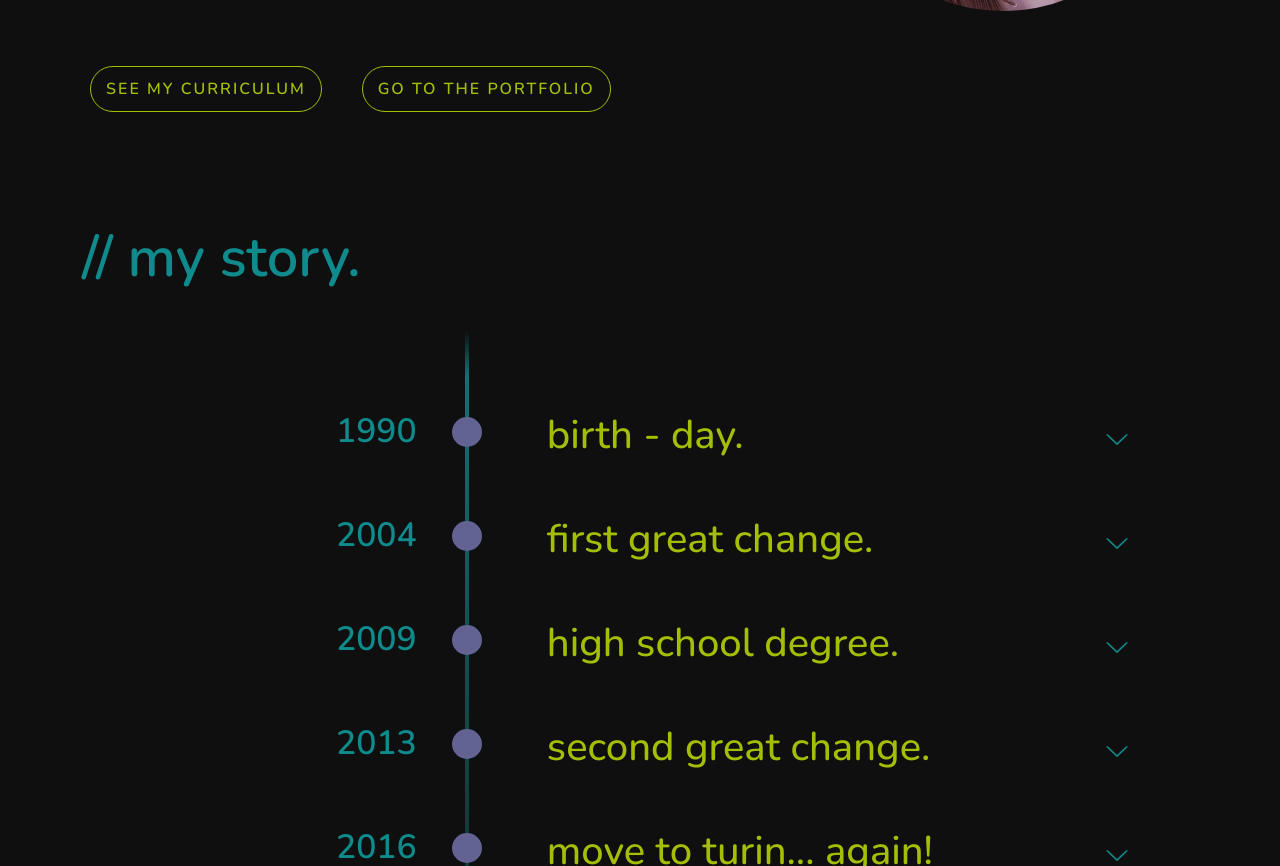
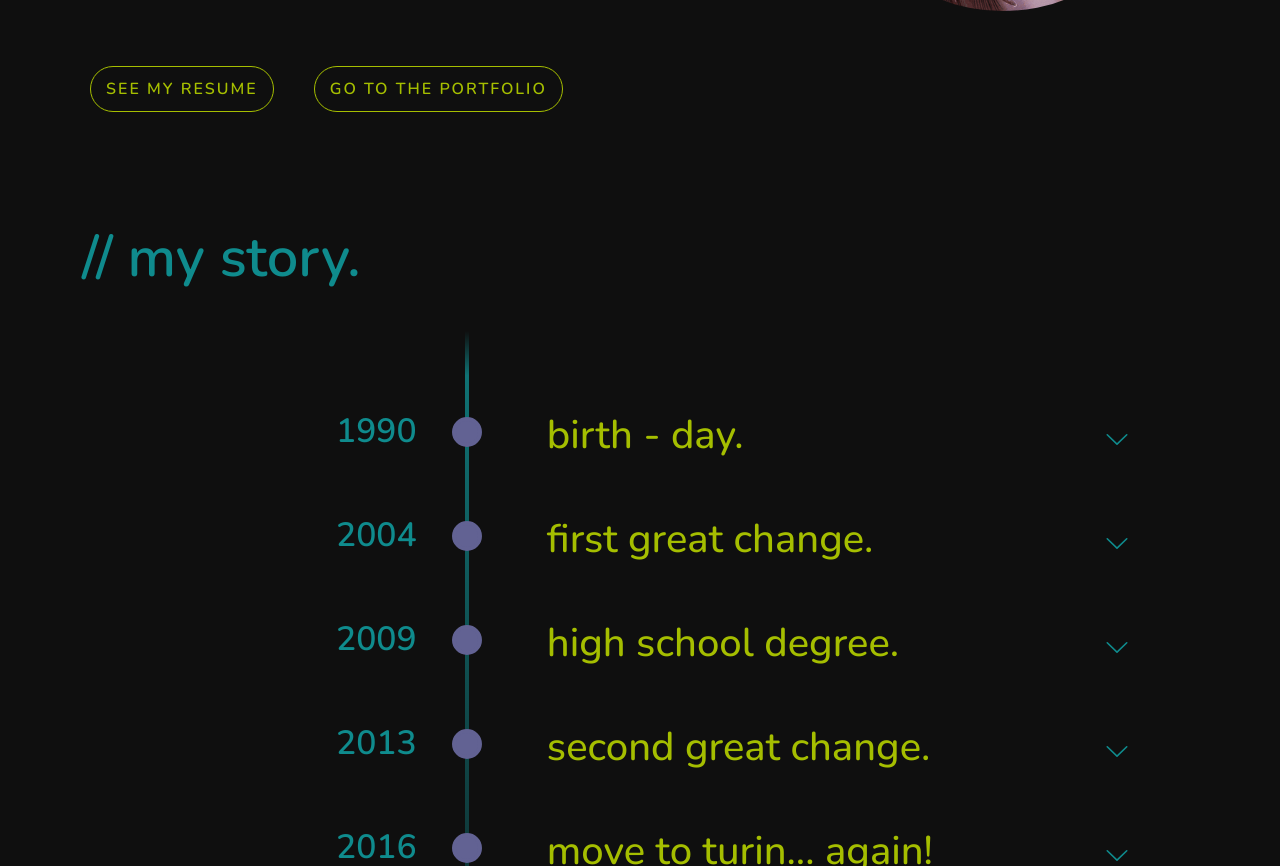
Before and after one commit to FreDNB-bit/portfolio-project, a plain HTML site: page index.html in a window 1280 px wide. Shown: the part 1932-2798 px from the top of the page. Drawn offline with nearby package versions, Linux system fonts and the light colour scheme.

Commit message:
Update index.html
Fix button text in about intro section

```diff
--- a/index.html
+++ b/index.html
@@ -314,7 +314,7 @@
 
                     <div class="d-flex justify-content-start about-btn-box">
                         <a href="resume.html">
-                            <button class="about-button" type="button">see my curriculum</button>
+                            <button class="about-button" type="button">see my resume</button>
                         </a>
 
                         <a href="#portfolio">
```
